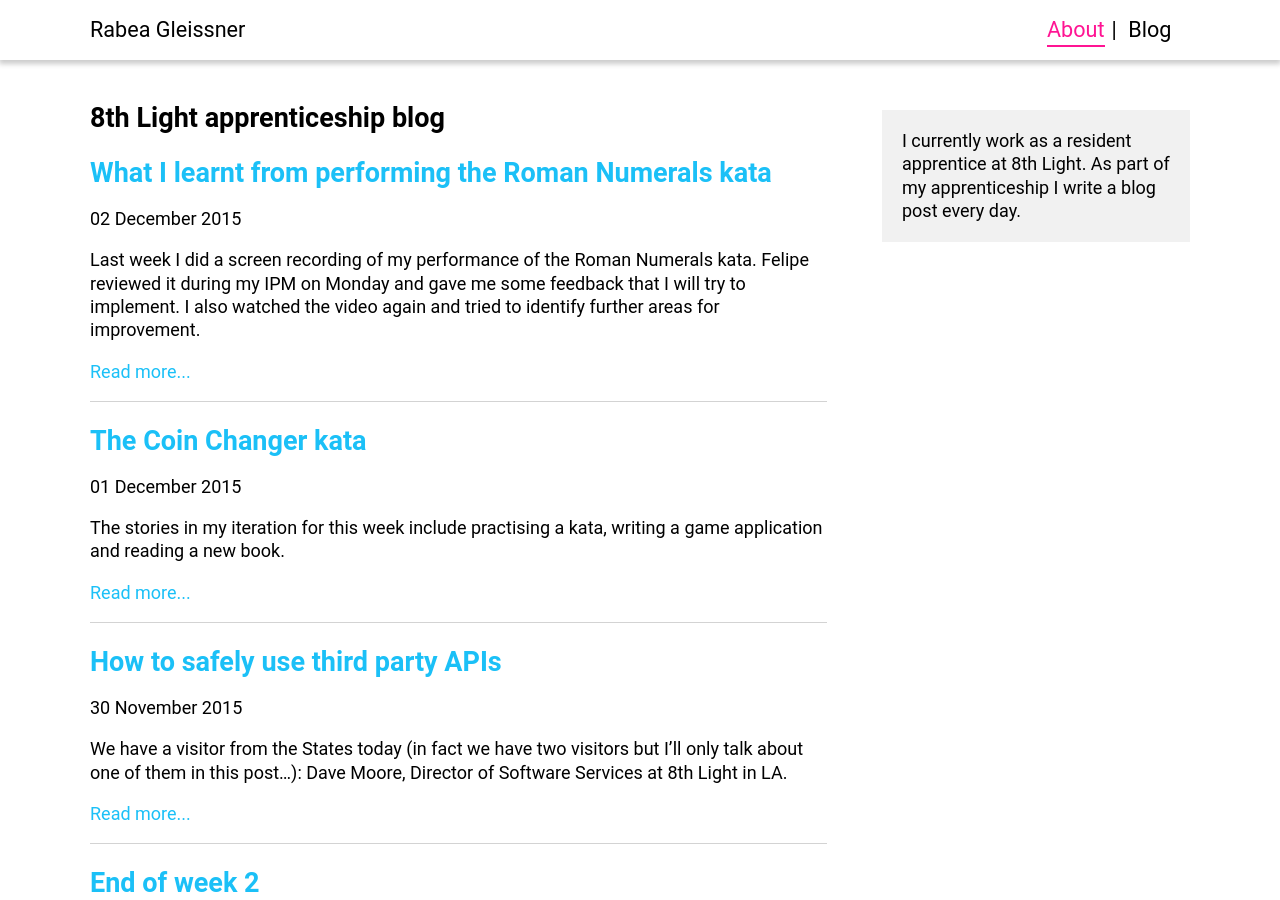
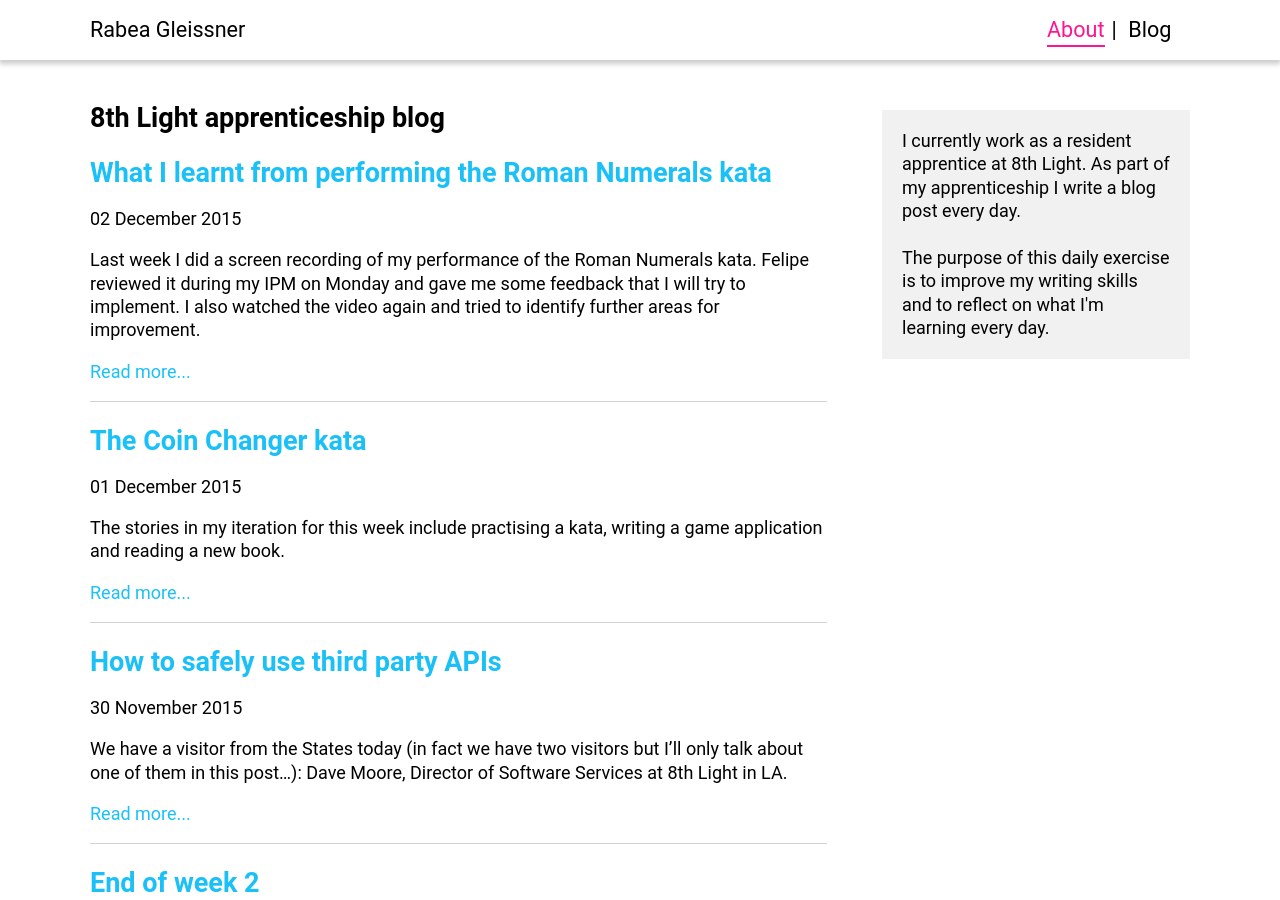
Before and after one commit to RabeaGleissner/RabeaGleissner.github.io, a Jekyll site: the page built from apprenticeship/index.html, in a window 1280 px wide and 900 px high. Built offline with Jekyll 4.4.1, drawn with Linux system fonts in a browser that asks for light colours.

Commit message:
minor text changes

```diff
--- a/_layouts/apprenticeship-blog.html
+++ b/_layouts/apprenticeship-blog.html
@@ -4,6 +4,10 @@
   {{ content }}
   </section>
   <aside class="my-other-blogs">
-   <p>I currently work as a resident apprentice at 8th Light. As part of my apprenticeship I write a blog post every day.</p>
+   <p>I currently work as a resident apprentice at 8th Light. As part of my apprenticeship I write a blog post every day.
+   <br>
+   <br>
+   The purpose of this daily exercise is to improve my writing skills and to reflect on what I'm learning every day.
+   </p>
 </div>
 {% include footer.html %}
--- a/_layouts/blog.html
+++ b/_layouts/blog.html
@@ -7,7 +7,7 @@
     <h4>Interested in reading more? Have a look at my other blogs:</h4>
     <ul>
       <li>
-        <a href="/apprenticeship" target="_blank">8th Light apprenticeship blog</a> - daily posts during my resident apprenticeship
+        <a href="/apprenticeship">8th Light apprenticeship blog</a> - daily posts during my resident apprenticeship
       </li>
       <li>
         <a href="http://rabeameetscode.wordpress.com/" target="_blank">Rabea meets code</a> - blog about my coding bootcamp experience
--- a/index.html
+++ b/index.html
@@ -4,7 +4,7 @@
 
 <div class="about-text">
   <h1>Hello!</h1>
-  <p>My name is Rabea and I'm a London based prgramming enthusiast. I currently work as a resident apprentice at 8th Light. I also help organise the <a href="http://www.meetup.com/Ladies-Who-Code-UK/" target="_blank">Ladies Who Code meetup</a> and coach at <a href="https://codebar.io/" target="_blank">Codebar</a>.</p>
+  <p>My name is Rabea and I'm a London based aspiring software craftsman. I currently work as a resident apprentice at 8th Light, a software consulting company. I also help organise the <a href="http://www.meetup.com/Ladies-Who-Code-UK/" target="_blank">Ladies Who Code meetup</a> and coach at <a href="https://codebar.io/" target="_blank">Codebar</a>.</p>
   <p>I'm relatively new to the world of programming and completed an <a href="https://rabeameetscode.wordpress.com/" target="_blank">immersive web development  bootcamp</a> to get started in the industry.</p>
   <p>My prior career was in digital marketing where I managed web development projects, optimised SEO, talked social media strategies and measured ROI. I worked a lot with developers and always felt that their work seemed a lot more exciting than mine, so I finally took the plunge to change careers. And I'm so glad I did!</p>
 </div>
```
